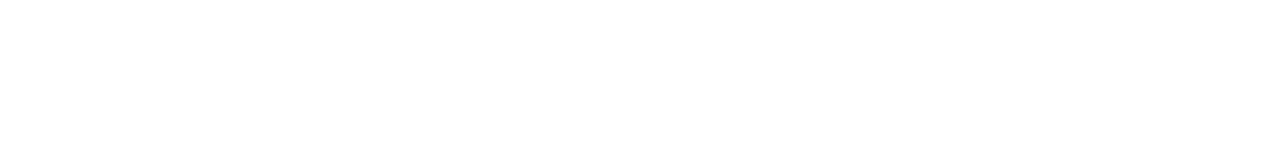
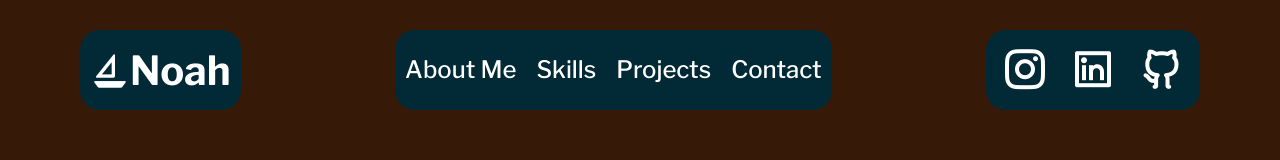
Before and after one commit to nLarchick/nLarchick.github.io, a plain HTML site: page index.html in a window 1280 px wide. Drawn offline with nearby package versions, Linux system fonts and the light colour scheme.

Commit message:
Created navigation section

```diff
--- a/index.html
+++ b/index.html
@@ -8,5 +8,26 @@
     <title>Personal Portfolio | Noah Larchick</title>
 </head>
 <body>
+    <nav>
+        <div class="nav_logo">
+            <a href=#><i class="ri-sailboat-line"></i>Noah</a>
+        </div>
+
+        <div class="nav_links">
+            <a href=#>About Me</a>
+            <a href=#>Skills</a>
+            <a href=#>Projects</a>
+            <a href=#>Contact</a>
+        </div>
+
+        <div class="nav_socials">
+            <div class="mobile_menu">
+                <i class="ri-menu-5-line"></i>
+            </div>
+            <a class="socials_item" href=#><i class="ri-instagram-line"></i></a>
+            <a class="socials_item" href=#><i class="ri-linkedin-box-line"></i></a>
+            <a class="socials_item" href=#><i class="ri-github-line"></i></a>
+        </div>
+    </nav>
 </body>
 </html>
--- a/style.css
+++ b/style.css
@@ -6,3 +6,94 @@
     font-family: "Libre Franklin", sans-serif;
     box-sizing: border-box;
 }
+
+body {
+    background-color: #361907;
+    color: white;
+}
+
+nav {
+    display: flex;
+    justify-content: space-between;
+    padding: 30px 80px;
+}
+
+nav .nav_logo {
+    height: 80px;
+    background-color: #012A36;
+    display: flex;
+    align-items: center;
+    padding: 0 10px;
+    border-radius: 20px;
+}
+
+nav .nav_logo a {
+    text-decoration: none;
+    color: white;
+    font-size: 2.5em;
+    font-weight: 700;
+    transition: all 0.4s ease;
+}
+
+nav .nav_logo i {
+    font-weight: 300;
+}
+
+nav .nav_logo a:hover {
+    letter-spacing: 3px;
+}
+
+nav .nav_links {
+    height: 80px;
+    background-color: #012A36;
+    display: flex;
+    align-items: center;
+    padding: 0 10px;
+    border-radius: 20px;
+    gap: 20px;
+}
+
+nav .nav_links a {
+    text-decoration: none;
+    color: white;
+    font-size: 1.5em;
+    font-weight: 500;
+    transition: all 0.4s ease;
+    border-bottom: 2px solid transparent;
+}
+
+nav .nav_links a:hover {
+    border-bottom: 2px solid white;
+}
+
+nav .nav_socials {
+    height: 80px;
+    background-color: #012A36;
+    display: flex;
+    align-items: center;
+    justify-content: center;
+    padding: 0 10px;
+    border-radius: 20px;
+    gap: 10px;
+}
+
+nav .nav_socials .mobile_menu {
+    display: none;
+}
+
+nav .nav_socials .mobile_menu i,
+nav .nav_socials a {
+    text-decoration: none;
+    color: white;
+    font-size: 3em;
+    transition: all 0.4s ease;
+    border-bottom: 2px solid transparent;
+    padding: 0 5px;
+    border-radius: 20px;
+}
+
+nav .nav_socials .mobile_menu i:hover,
+nav .nav_socials a:hover {
+    background-color: white;
+    color: black;
+}
```
